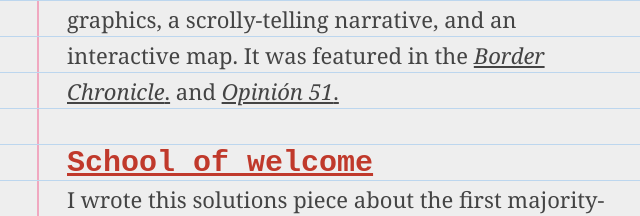
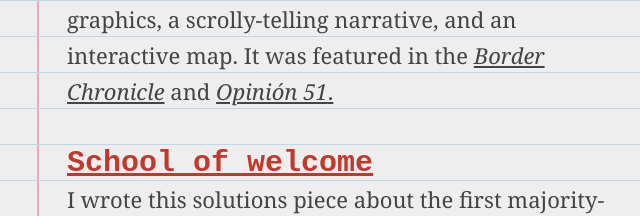
Before and after one commit to lilianafrankel/lilianafrankel.github.io, a plain HTML site: page work.html in a window 1280 px wide. Shown: the part 497-713 px from the top of the page, 33-673 px from the left. Drawn offline with Linux system fonts and the light colour scheme.

Commit message:
Update work.html

```diff
--- a/work.html
+++ b/work.html
@@ -23,7 +23,7 @@
   <main>
        <div class="work-item">
       <h3><a href="https://tirandocodigo.mx/traslados-migracion/">Dispersión</a></h3>
-      <p data-lang="en">I coordinated this project with my colleagues Santiago Narváez and Daniel Gómez Hernández to theorize and analyze official data from Mexico's National Immigration Institute [INM] regarding their migrant transfer practices. The final product includes a collective cartography, a report with graphics, a scrolly-telling narrative, and an interactive map. It was featured in the <a href="https://www.theborderchronicle.com/how-the-u-s-is-exporting-its-deportation-regime-to-mexico/"><em>Border Chronicle</em>.</a> and <a href="https://www.opinion51.com/liliana-frankel-invitada-2611-la-tecnica/"><em>Opinión 51</em>.</a></p>
+      <p data-lang="en">I coordinated this project with my colleagues Santiago Narváez and Daniel Gómez Hernández to theorize and analyze official data from Mexico's National Immigration Institute [INM] regarding their migrant transfer practices. The final product includes a collective cartography, a report with graphics, a scrolly-telling narrative, and an interactive map. It was featured in the <a href="https://www.theborderchronicle.com/how-the-u-s-is-exporting-its-deportation-regime-to-mexico/"><em>Border Chronicle</em></a> and <a href="https://www.opinion51.com/liliana-frankel-invitada-2611-la-tecnica/"><em>Opinión 51</em>.</a></p>
       <p data-lang="es" hidden>Coordiné un equipo con mis colegas Santiago Narváez y Daniel Gómez Hernández para analizar datos oficiales del Instituto Nacional de Migración que registran sus traslados internos a personas migrantes. El producto final incluye una cartografía colectiva, un informe con gráficas, una narrativa de scrolly-telling, y un mapa interactivo. Fue cubierto en <a href="https://www.theborderchronicle.com/how-the-u-s-is-exporting-its-deportation-regime-to-mexico/"><em>Border Chronicle</em></a> y <a href="https://www.opinion51.com/liliana-frankel-invitada-2611-la-tecnica/"><em>Opinión 51</em>.</p>
     </div>
 
```
